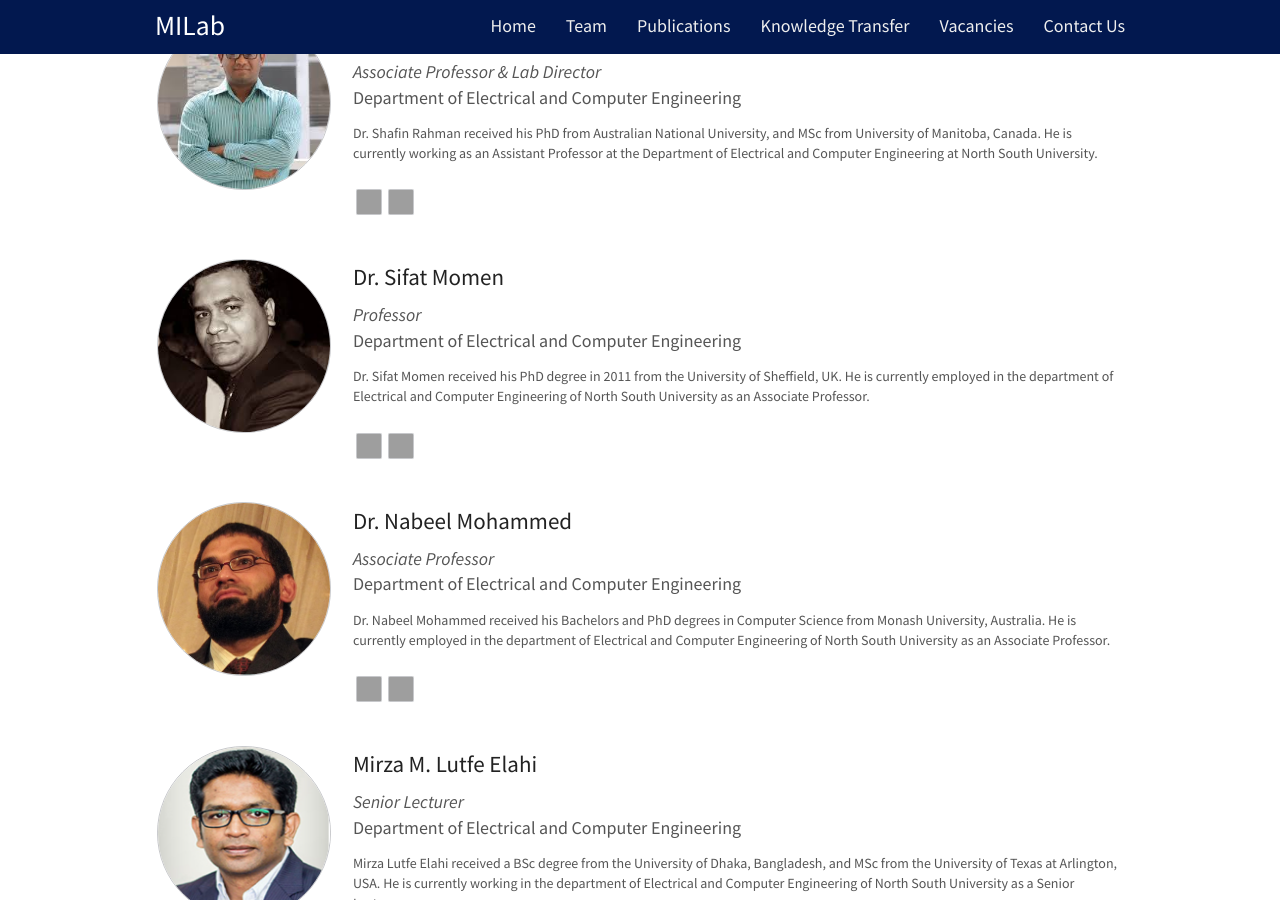
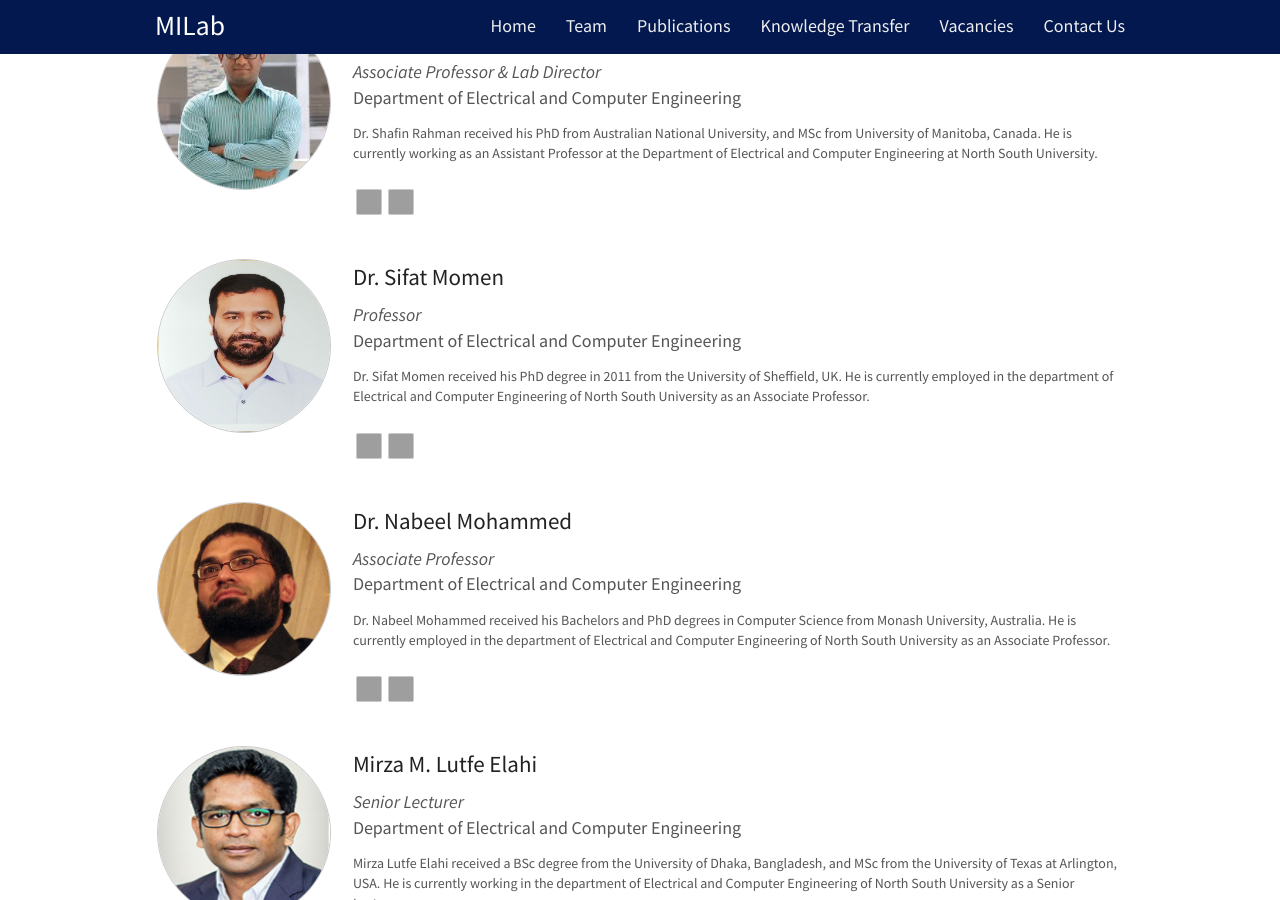
Before and after one commit to milab-nsu/milab-nsu.github.io, a Jekyll site: the page built from _pages/team2.md, in a window 1280 px wide and 900 px high, scrolled down 849 px. Built offline with Jekyll 4.4.1, drawn with Linux system fonts in a browser that asks for light colours; nearby versions of some CDN libraries; grey boxes are pictures that could not be loaded.

Commit message:
Update 27jan

```diff
--- a/_data/team_members.yml
+++ b/_data/team_members.yml
@@ -14,7 +14,7 @@
   bio: Dr. Shafin Rahman received his PhD from Australian National University, and MSc from University of Manitoba, Canada. He is currently working as an Assistant Professor at the Department of Electrical and Computer Engineering at North South University.
 
 - name: Dr. Sifat Momen
-  photo: sifat.jpg
+  photo: sifat.jpeg
   info: Professor
   department: Department of Electrical and Computer Engineering
   email: bahareh.nikpour@mcgill.ca
```
Also changed, not shown: images/teampic/sifat.jpeg (added), images/teampic/sifat.jpg (deleted).
